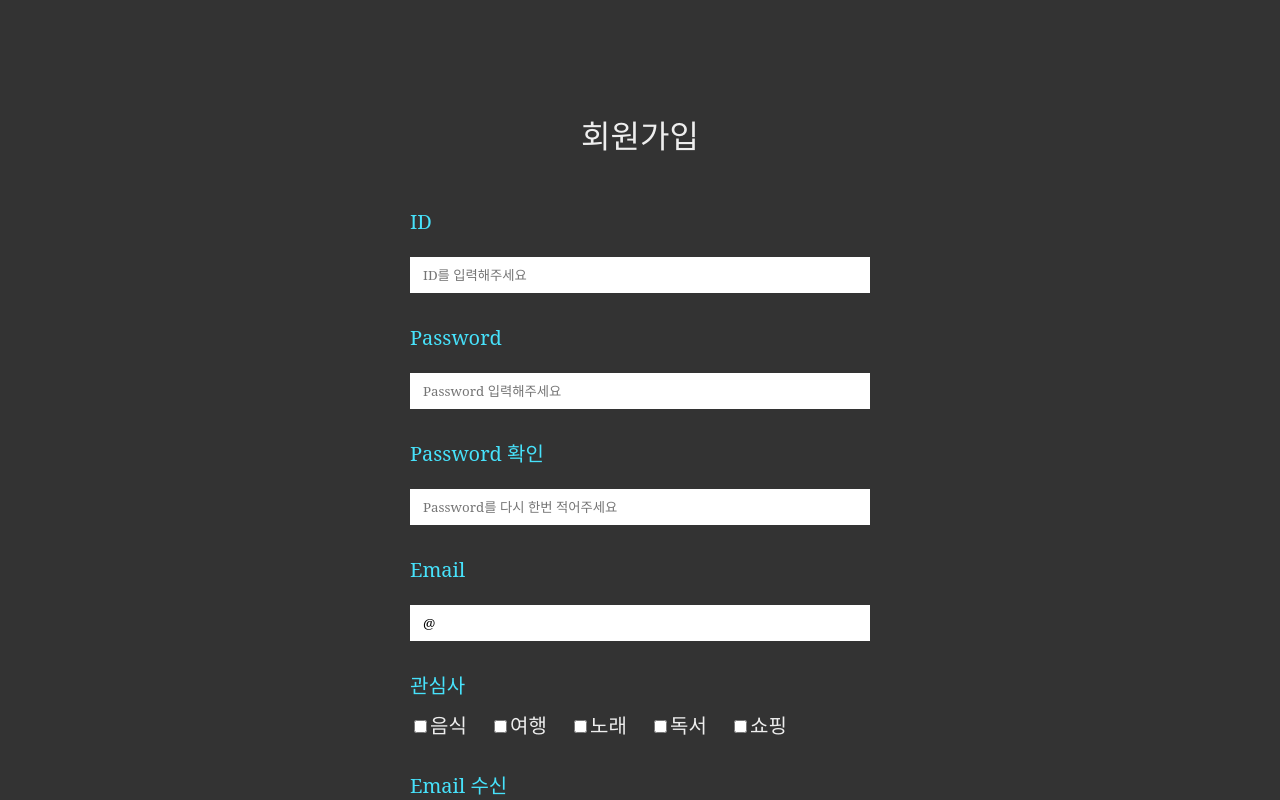
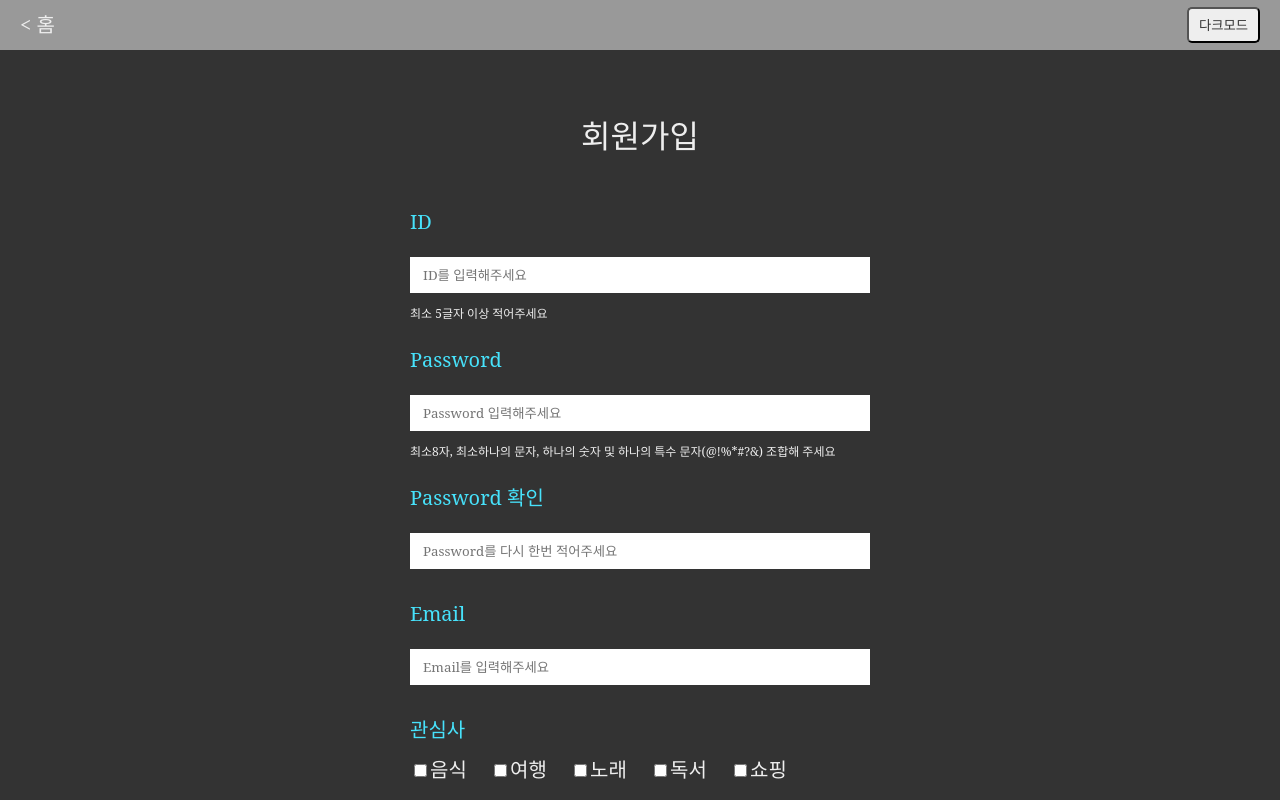
Before and after one commit to mummumgon/react_mid, a React (Create React App) app: page /join in a window 1280 px wide. Shown: the top 800 px of the page. Built offline with nearby package versions, Linux system fonts and the light colour scheme; a web font is replaced by a local one; what recoil-persist would draw is missing.

Commit message:
회원가입 form 가입하기 버튼 클릭시 값전달 및 페이지 이동 구현

```diff
--- a/package.json
+++ b/package.json
@@ -13,6 +13,7 @@
     "apexcharts": "^3.35.5",
     "gh-pages": "^4.0.0",
     "jquery": "^3.6.1",
+    "little-state-machine": "^4.6.0",
     "module-name": "^0.0.1-security",
     "react": "^18.2.0",
     "react-apexcharts": "^1.4.0",
--- a/src/GlovalStyle.tsx
+++ b/src/GlovalStyle.tsx
@@ -127,7 +127,7 @@ select{
 	border-top:2px dotted #eee;
 border-bottom:2px dotted #eee;
 }
-
+.hobby span:last-child em{display:none}
 .dest{
 	display: block;
 	margin: 30px 0;
--- a/src/toDo/Complete.tsx
+++ b/src/toDo/Complete.tsx
@@ -1,6 +1,39 @@
+import { useLocation , Link } from "react-router-dom";
+import styled from "styled-components";
+const Btn = styled.button`
+    display: inline-block;
+    width: 50%;
+    padding: 10px;
+    margin: 40px 0;
+    font-size: 14px;
+    a{
+        display:block;
+        color: ${props=>props.theme.coinColor.bgColor};
+}
+`;
 function Complete(){
+    const location = useLocation();
+    const state = location.state as {user:string , hobby:[]};
+    const {user} = state;
+    const {hobby} = state;
+    console.log(user)
+    console.log(hobby)
+    // const user = location.state.hobby;
+
     return <div>
-        Complete
+        <div className="container" style={{textAlign:'center'}}>
+            <h1 className="title">{user}님,</h1>
+            <p style={{lineHeight:'26px'}}>가입을<br/>축하드립니다!</p>
+
+            <div className="hobby" style={{margin:'50px 0',padding:'50px 0',borderTop:'5px solid green'}}>
+                <p>관심사</p>
+                [ {hobby.map((data) => <span key={Date.now()} style={{display:'inline-block', padding:'10px 10px 0 0'}}>{data} <em>/</em></span>)}] 입니다.
+            </div>
+            <div className="flex_btw">
+                <Btn><Link to='/react_mid'>HOME으로 &gt;</Link></Btn>
+                <Btn><Link to='/join'>회원가입 폼으로 &gt;</Link></Btn>
+            </div>
+        </div>
     </div>
 }
 export default Complete;
--- a/src/toDo/ToDo.tsx
+++ b/src/toDo/ToDo.tsx
@@ -4,13 +4,13 @@ import { Categorys, IToDo, toDoState } from "../atom";
 const LI = styled.li`
     padding: 20px;
     word-break: break-all;
-    border: 2px solid #eee;
+    border: 2px solid ${props=>props.theme.coinColor.textColor};
     border-radius: 10px;
     margin: 30px 0;
     :first-child{margin-top:0}
     p{padding-bottom:10px; margin-bottom:10px}
     .cate{
-        border-bottom: 1px solid #eee;
+        border-bottom: 1px solid ${props=>props.theme.coinColor.textColor};
         font-size:14px;
         padding: 0 0 10px;
         color:orange
--- /dev/null
+++ b/src/toDo/ToDoHeader.tsx
@@ -0,0 +1,17 @@
+import { useRecoilState } from "recoil";
+import { darkMode } from '../atom';
+import { useLocation , Link} from "react-router-dom";
+function CoinHeader(){
+    const [dark, setDark] = useRecoilState(darkMode);
+    const onClick = () => setDark((mode)=>!mode);
+    const location = useLocation();
+    return <header className="header">
+        <nav className="flex_btw">
+            {/* <Link to="/coins">{ location.pathname === '/coins' ||  location.pathname === '/coins/' ? '< 홈' : `< 뒤로가기`}</Link> */}
+            <Link to="/react_mid">&lt; 홈</Link>
+            <button onClick={onClick}>{dark ? '일반모드':'다크모드'}</button>
+        </nav>
+    </header>
+}
+
+export default CoinHeader;
--- a/src/toDo/ToDoList.tsx
+++ b/src/toDo/ToDoList.tsx
@@ -10,6 +10,8 @@ import styled from "styled-components";
 import { Categorys, categoryState, todoSelector } from "../atom"
 import ToDo from "./ToDo";
 import ToDoCreat from "./ToDoCreat";
+import ToDoHeader from "./ToDoHeader";
+
 function ToDoList(){
   const selecToDo = useRecoilValue(todoSelector);
   console.log(selecToDo);
@@ -18,7 +20,8 @@ function ToDoList(){
     const {value} = e.currentTarget;
     setCate(value as any);
   }
-  return <div className='container'>
+  return <div><ToDoHeader/>
+    <div className='container'>
     <ToDoCreat/>
     <select value={cate} onInput={onInput}>
       <option value={Categorys.TODO}>{Categorys.TODO}</option>
@@ -29,6 +32,7 @@ function ToDoList(){
       {selecToDo?.map((todo)=><ToDo {...todo}/>)}
     </ul>
   </div>
+  </div>
 }
 
 export default ToDoList;
--- a/src/toDo/UserJoin.tsx
+++ b/src/toDo/UserJoin.tsx
@@ -15,6 +15,8 @@ import { useRecoilState } from 'recoil'
 import { useForm } from "react-hook-form";
 import styled from "styled-components";
 import {joinState} from "../atom";
+import ToDoHeader from "./ToDoHeader";
+import { useNavigate } from 'react-router-dom';
 const Btn = styled.button`
     width: 100%;
     padding: 20px;
@@ -26,6 +28,9 @@ const Error = styled.p`
     font-size: 12px;
     font-weight: normal;
     margin-top: 10px;
+`;
+const Hint = styled(Error)`
+    color:${props=>props.theme.coinColor.textColor};
 `;
 
 interface IJoinFrom{
@@ -39,19 +44,20 @@ interface IJoinFrom{
     radio:string;
 }
 function UserJoin(){
-    const { register , handleSubmit , formState : {errors}, setError} = useForm<IJoinFrom>({
-        defaultValues:{
-            email:'@',
-        }
-    });
+    const navigate = useNavigate();
+    const { register , handleSubmit , formState : {errors}, setError} = useForm<IJoinFrom>();
     const [joinData, setJoinData] = useRecoilState(joinState);
     const onSubmit = (data:any) =>{
         if(data.userPass !== data.userPass1){
             setError('userPass1',{message:'위에 비밀번호가 다릅니다.'});
         };
         setJoinData(data);
+        // window.open(`/join/complete?id=${data.userId}`);
+        navigate("/join/complete",  { state: { user:data.userId, hobby:data.hobby }});
+        // navigate(`complete, { state: { value: 1234 } });
     }
     return <div>
+        <ToDoHeader/>
         <div className="container">
             <h1 className="title">회원가입</h1>
         <div className="form_type">
@@ -66,17 +72,17 @@ function UserJoin(){
                         },
                         validate: (value) => !value.includes(`noco`)
                         })} placeholder="ID를 입력해주세요" />
-                        {errors.userId ? <Error>{errors.userId.message}</Error> : ''}
+                        {errors.userId ? <Error>{errors.userId.message}</Error> : <Hint>최소 5글자 이상 적어주세요</Hint>}
                     </li>
                     <li>
                         <label className="label pb20">Password</label>
                         <input type="text" {...register("userPass",{required:'Password를 입력하지 않으셨습니다.',
                         pattern:{
                             value:/^(?=.*[A-Za-z])(?=.*\d)(?=.*[@!%*#?&])[A-Za-z\d@!%*#?&]{8,}$/,
-                            message:'최소 8자, 최소 하나의 문자, 하나의 숫자 및 하나의 특수 문자(@!%*#?&) 조합해 주세요'
+                            message:'조건에 맞지 않습니다. 확인 후 다시 작성해'
                             }
                             })} placeholder="Password 입력해주세요" />
-                        {errors.userPass ? <Error>{errors.userPass.message}</Error> : ''}
+                        {errors.userPass ? <Error>{errors.userPass.message}</Error> : <Hint>최소8자, 최소하나의 문자, 하나의 숫자 및 하나의 특수 문자(@!%*#?&) 조합해 주세요</Hint>}
                     </li>
                     <li>
                         <label className="label pb20">Password 확인</label>
```
Also changed, not shown: 1 other file (tests, documents, lock files or other folders).
